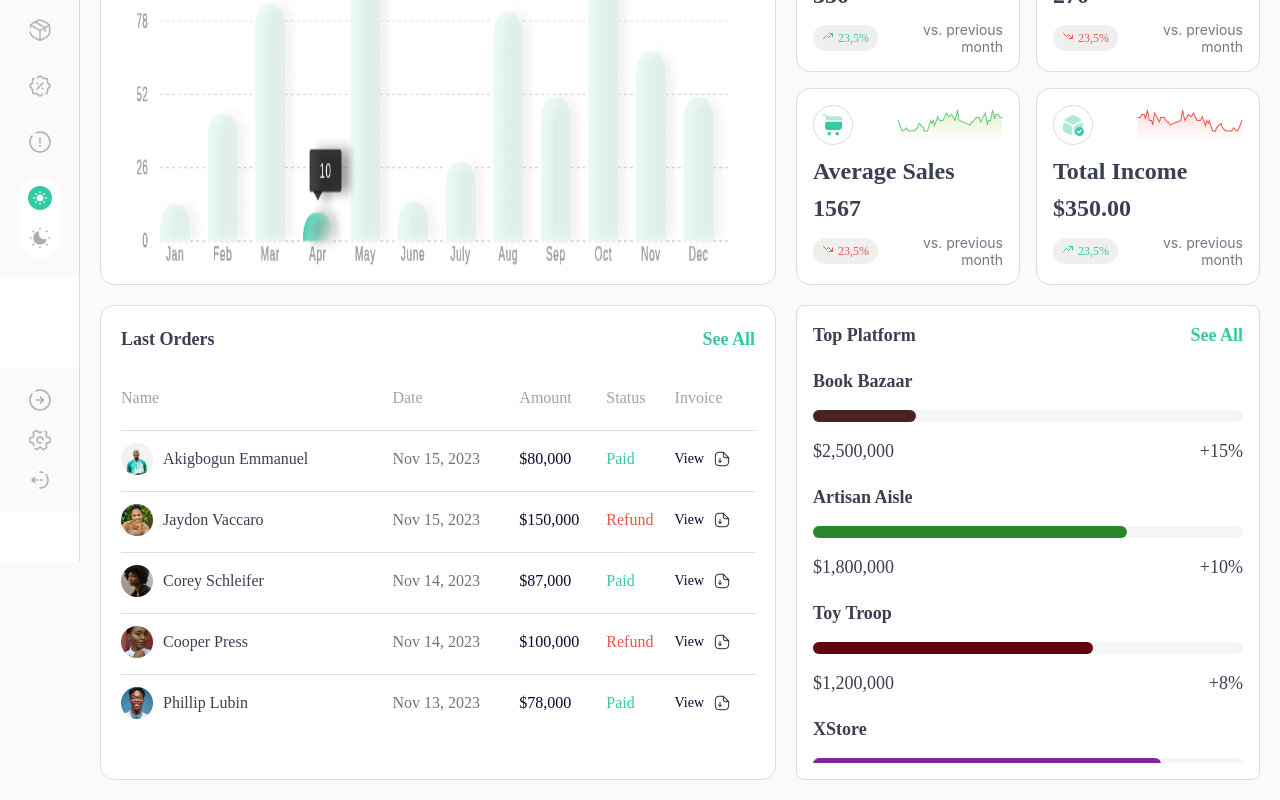
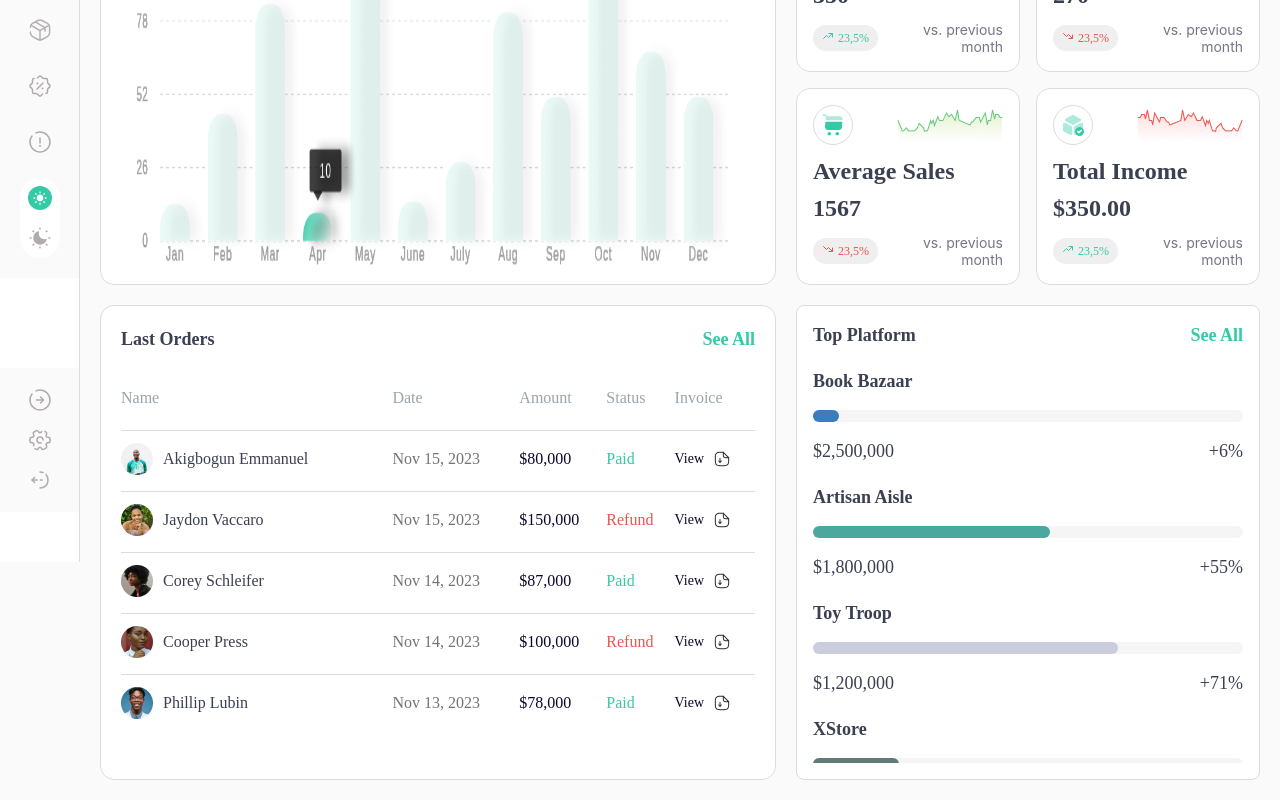
Before and after one commit to EmmanuelAkigbogun/Chart, a React (Vite) app: page / in a window 1280 px wide. Shown: the part 238-1038 px from the top of the page. Built offline with nearby package versions, Linux system fonts and the light colour scheme.

Commit message:
Add files via upload

```diff
--- a/src/Components/ChartBoard.jsx
+++ b/src/Components/ChartBoard.jsx
@@ -89,7 +89,7 @@ function ChartBoard({ state }) {
                           ? (difference.current = 200)
                           : (difference.current = 100);
           inputfx()
-          hover("click", "click");
+          tryhover();
 
         })
   }, [state]);
--- a/src/Components/PercentBars.jsx
+++ b/src/Components/PercentBars.jsx
@@ -7,8 +7,10 @@ function PercentBars({ platForm, money, percent }) {
           <p
             className="percent"
             style={{
-              width: Math.random().toString().slice(2, 4) + "%",
-              background: "#" + Math.random().toString().slice(2, 8),
+              width: percent,
+              background: `rgb(${Math.random() * 250},${
+                Math.random() * 255
+              },${Math.random() * 255 })`,
             }}
           ></p>
         </section>
--- a/src/Components/TopPlatforms.jsx
+++ b/src/Components/TopPlatforms.jsx
@@ -2,9 +2,7 @@ import PercentBars from "./PercentBars";
 function TopPlatforms() {
     return (
       <>
-        <section
-          className="white-bg padding-16 gap-20 column border-rad-8 gray-border minwidth-40"
-        >
+        <section className="white-bg padding-16 gap-20 column border-rad-8 gray-border minwidth-40">
           <section className="row space-between gap-10 wrap-400">
             <h3 className="heading-3">Top Platform</h3>
             <h3 className="heading-3 green">See All</h3>
@@ -13,19 +11,23 @@ function TopPlatforms() {
             <PercentBars
               platForm="Book Bazaar"
               money="$2,500,000"
-              percent="+15%"
+              percent={`+${Math.round(Math.random() * 100 + 1)}%`}
             />
             <PercentBars
               platForm="Artisan Aisle"
               money="$1,800,000"
-              percent="+10%"
+              percent={`+${Math.round(Math.random() * 100 + 1)}%`}
             />
             <PercentBars
               platForm="Toy Troop"
               money=" $1,200,000"
-              percent="+8%"
+              percent={`+${Math.round(Math.random() * 100 + 1)}%`}
             />
-            <PercentBars platForm="XStore" money=" $1,500,000" percent="25%" />
+            <PercentBars
+              platForm="XStore"
+              money=" $1,500,000"
+              percent={`+${Math.round(Math.random() * 100 + 1)}%`}
+            />
           </section>
         </section>
       </>
```
